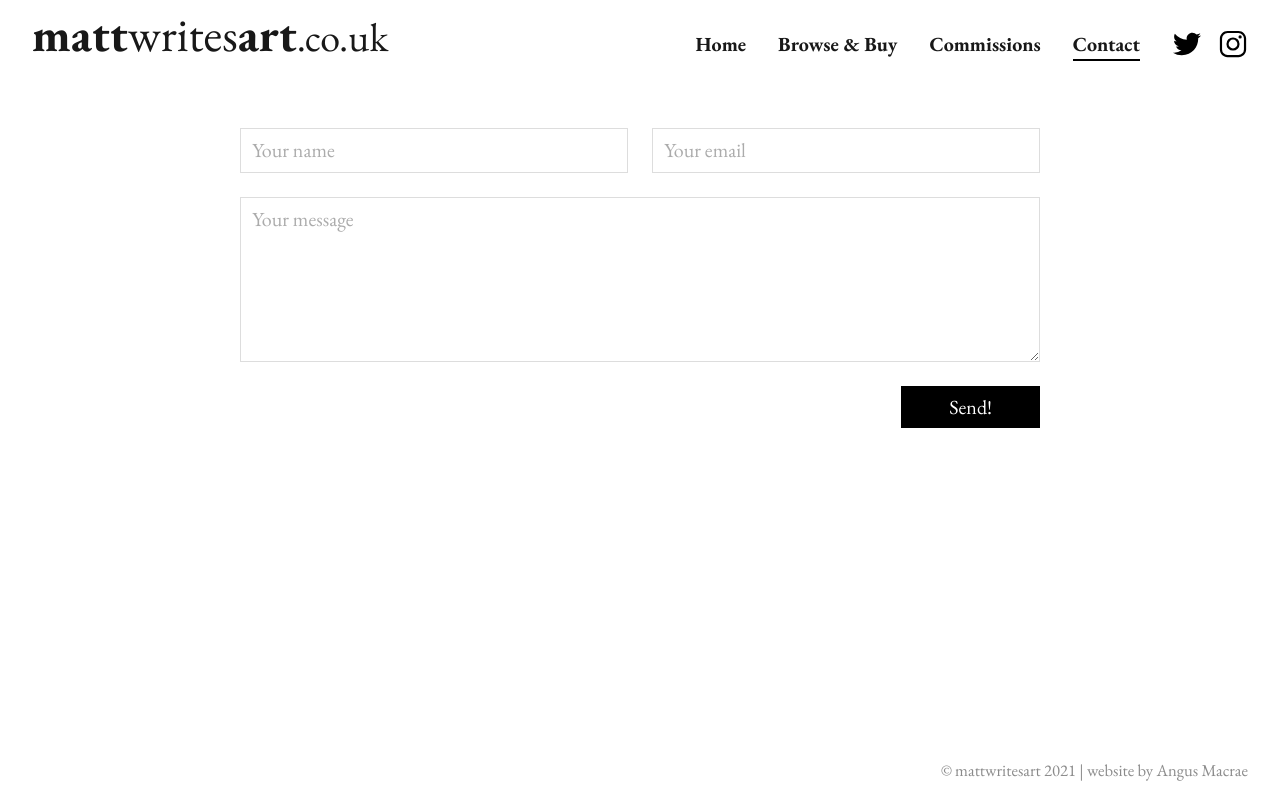
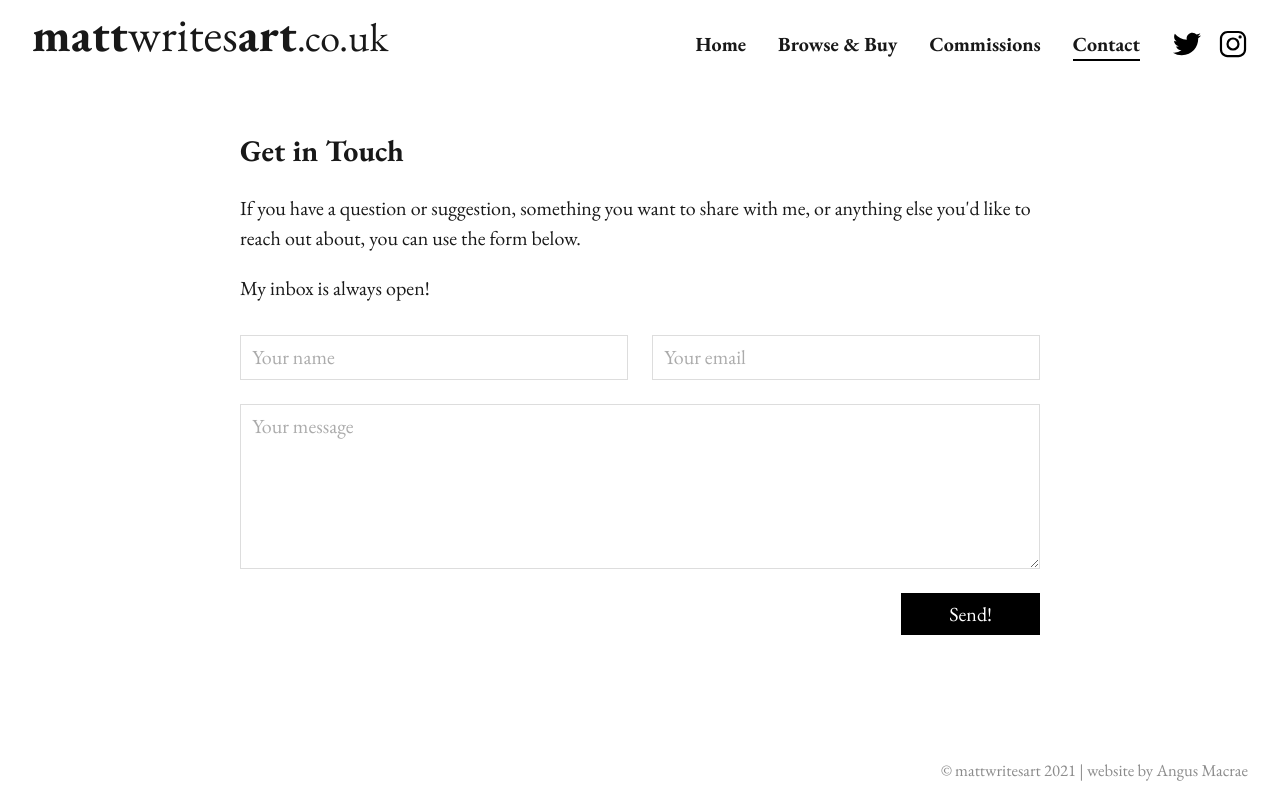
Before and after one commit to AngusMacrae/mattwritesart, a React (Create React App) app: page /contact in a window 1280 px wide. Built offline with nearby package versions, Linux system fonts and the light colour scheme.

Commit message:
Combine ContactForm into Contact page component

```diff
--- a/src/components/App.css
+++ b/src/components/App.css
@@ -30,6 +30,10 @@ a {
 
 a:not(.btn):hover {
   text-decoration: underline;
+}
+
+form {
+  margin-top: 2rem !important;
 }
 
 input,
@@ -587,7 +591,6 @@ main .btn.btn-secondary {
 }
 
 .art-details form {
-  margin-top: 1.5rem;
   display: grid;
   gap: 1rem;
   grid-template-columns: 1fr 1fr;
@@ -612,10 +615,13 @@ main .btn.btn-secondary {
   }
 }
 
-.contact-form form {
+.contact-form {
   max-width: 800px;
   margin-left: auto;
   margin-right: auto;
+}
+
+.contact-form form {
   display: grid;
   grid-template-areas:
     'name email'
--- a/src/components/ContactForm/ContactForm.js
+++ /dev/null
@@ -1,12 +0,0 @@
-export default function ContactForm() {
-  return (
-    <section className='contact-form'>
-      <form>
-        <input type='text' name='name' placeholder='Your name' />
-        <input type='email' name='email' placeholder='Your email' />
-        <textarea name='message' placeholder='Your message' rows='5'></textarea>
-        <button type='submit'>Send!</button>
-      </form>
-    </section>
-  );
-}
--- a/src/pages/Contact.js
+++ b/src/pages/Contact.js
@@ -1,9 +1,15 @@
-import ContactForm from '../components/ContactForm/ContactForm.js';
-
 export default function Contact() {
   return (
-    <>
-      <ContactForm />
-    </>
+    <section className='contact-form flow'>
+      <h2>Get in Touch</h2>
+      <p>If you have a question or suggestion, something you want to share with me, or anything else you'd like to reach out about, you can use the form below.</p>
+      <p>My inbox is always open!</p>
+      <form>
+        <input type='text' name='name' placeholder='Your name' required />
+        <input type='email' name='email' placeholder='Your email' required />
+        <textarea name='message' placeholder='Your message' rows='5' required></textarea>
+        <button type='submit'>Send!</button>
+      </form>
+    </section>
   );
 }
```
